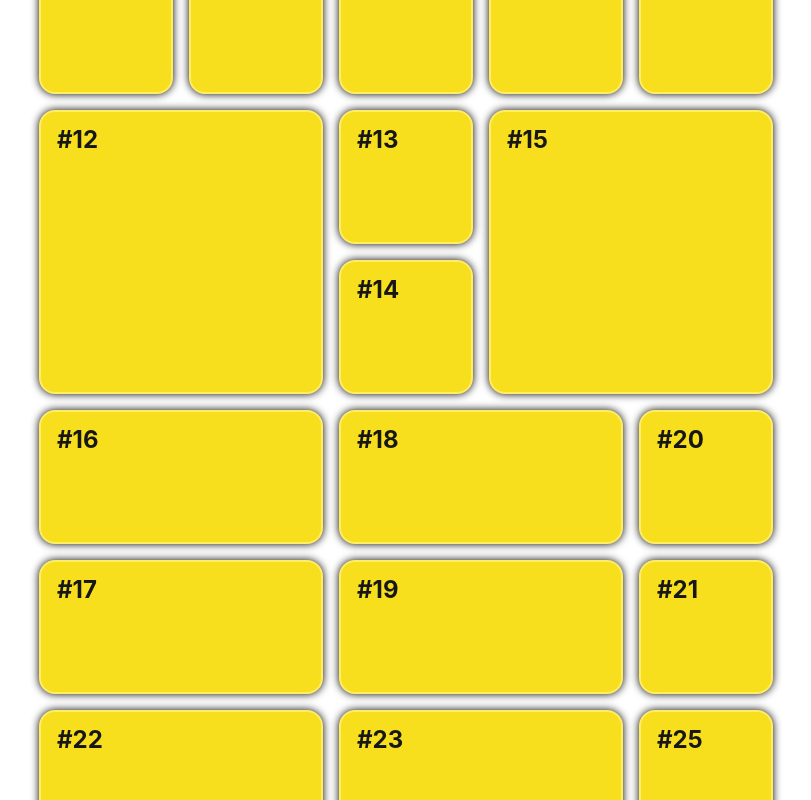
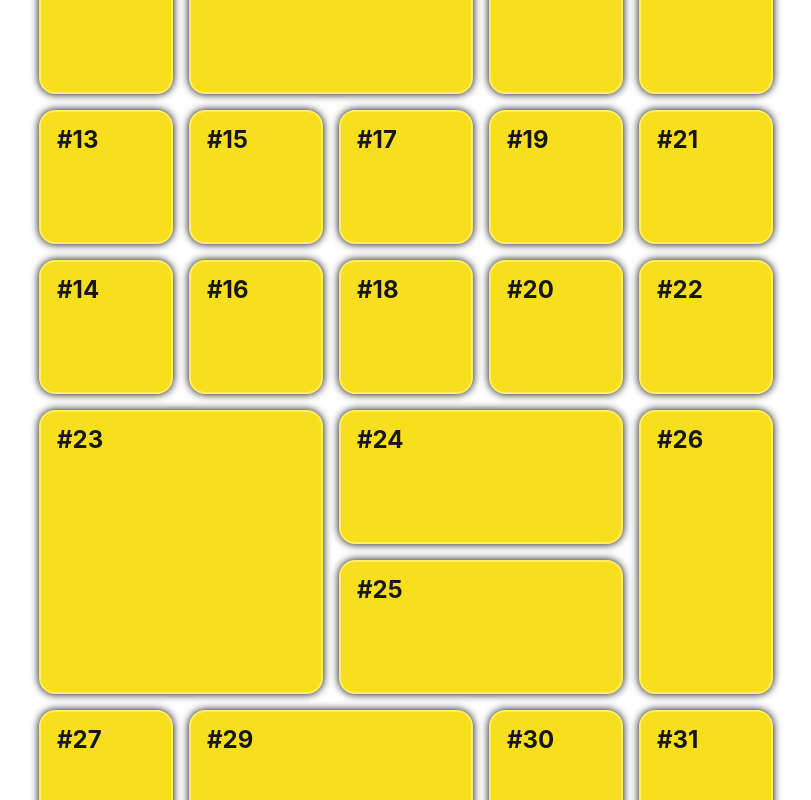
Before and after one commit to AlexanderJinoridze/rg_masonry_react, a React (Vite) app: page / in a window 1280 px wide. Shown: the part 760-1560 px from the top of the page, without its empty margins (234-1045 px from the left). Built offline with nearby package versions, Linux system fonts and the light colour scheme.

Commit message:
Questionable optimization

```diff
--- a/src/App.tsx
+++ b/src/App.tsx
@@ -7,38 +7,39 @@ function CustomItem({ id, title }: any): ReactElement {
     return <div id={id}>{title}</div>;
 }
 
+function generateDummyData(length: number): dummyData[] {
+    return Array(length)
+        .fill("")
+        .map((_, i) => {
+            return { id: i, title: `#${i + 1}` };
+        });
+}
+
+const defaultDataLength = 80;
+const defaultColumnCount = 5;
+
 function App() {
-    const [data, setData] = useState<dummyData[]>([]);
-    const [columns, setColumns] = useState<number>(5);
-    const [dataLength, setDataLength] = useState<number>(80);
-
-    const generateDummyData = (length: number): dummyData[] => {
-        return Array(length)
-            .fill("")
-            .map((_, i) => {
-                return { id: i, title: `#${i + 1}` };
-            });
-    };
+    const [data, setData] = useState<dummyData[]>(
+        generateDummyData(defaultDataLength)
+    );
+    const [columns, setColumns] = useState<number>(defaultColumnCount);
+    const [dataLength, setDataLength] = useState<number>(defaultDataLength);
 
     const handleColumnChange = (e: any) =>
         setColumns(parseInt(e?.target?.value));
 
-    const handkeItemChange = (e: any) => {
+    const handleItemChange = (e: any) => {
         let newDataLength = parseInt(e?.target?.value);
 
         setDataLength(newDataLength);
         setData(generateDummyData(newDataLength));
     };
 
-    useEffect(() => {
-        setData(generateDummyData(dataLength));
-    }, []);
-
     const datas = useMemo(() => {
         return data.map((dataItem: object, i) => {
             return <CustomItem key={i} {...dataItem} />;
         });
-    }, [data]);
+    }, [dataLength]);
 
     return (
         <>
@@ -67,7 +68,7 @@ function App() {
                         className="input"
                         min={1}
                         value={dataLength}
-                        onChange={handkeItemChange}
+                        onChange={handleItemChange}
                     />
                 </div>
                 <div className="fieldset">
--- a/src/rg_masonry/components/Block.tsx
+++ b/src/rg_masonry/components/Block.tsx
@@ -1,5 +1,4 @@
 import React, { ReactElement, useMemo } from "react";
-
 interface blockElement {
     blockType: string;
     items: ReactElement[];
--- a/src/rg_masonry/components/RGMasonry.tsx
+++ b/src/rg_masonry/components/RGMasonry.tsx
@@ -9,18 +9,24 @@ interface RGMasonryProps {
 }
 
 export default function RGMasonry({ columns, children }: RGMasonryProps): any {
-    const [gridMap, setGridMap] = useState<string[]>([]);
-    const [width, setWidth] = useState(0);
+    console.log("GRID");
+    // const [gridMap, setGridMap] = useState<string[]>(
+    //     generateGridMap(columns, children.length)
+    // );
+    // const [width, setWidth] = useState(columns * 150);
 
-    useEffect(() => {
-        setGridMap(generateGridMap(columns, children.length));
-        setWidth(columns * 150);
-    }, [columns, children.length]);
+    // useEffect(() => {
+    //     setGridMap();
+    // }, [columns, children.length]);
+
+    // useEffect(() => {
+    //     setWidth();
+    // }, [columns]);
 
     const blocks = useMemo(() => {
         let currentItemId = 0;
 
-        return gridMap.map((blockType) => {
+        return generateGridMap(columns, children.length).map((blockType) => {
             let increment = 0;
 
             if (["square", "vertical"].includes(blockType)) {
@@ -42,10 +48,10 @@ export default function RGMasonry({ columns, children }: RGMasonryProps): any {
                 />
             );
         });
-    }, [gridMap]);
+    }, [columns, children.length]);
 
     return (
-        <div id="app" style={{ width }}>
+        <div id="app" style={{ width: columns * 150 }}>
             {blocks}
         </div>
     );
```
